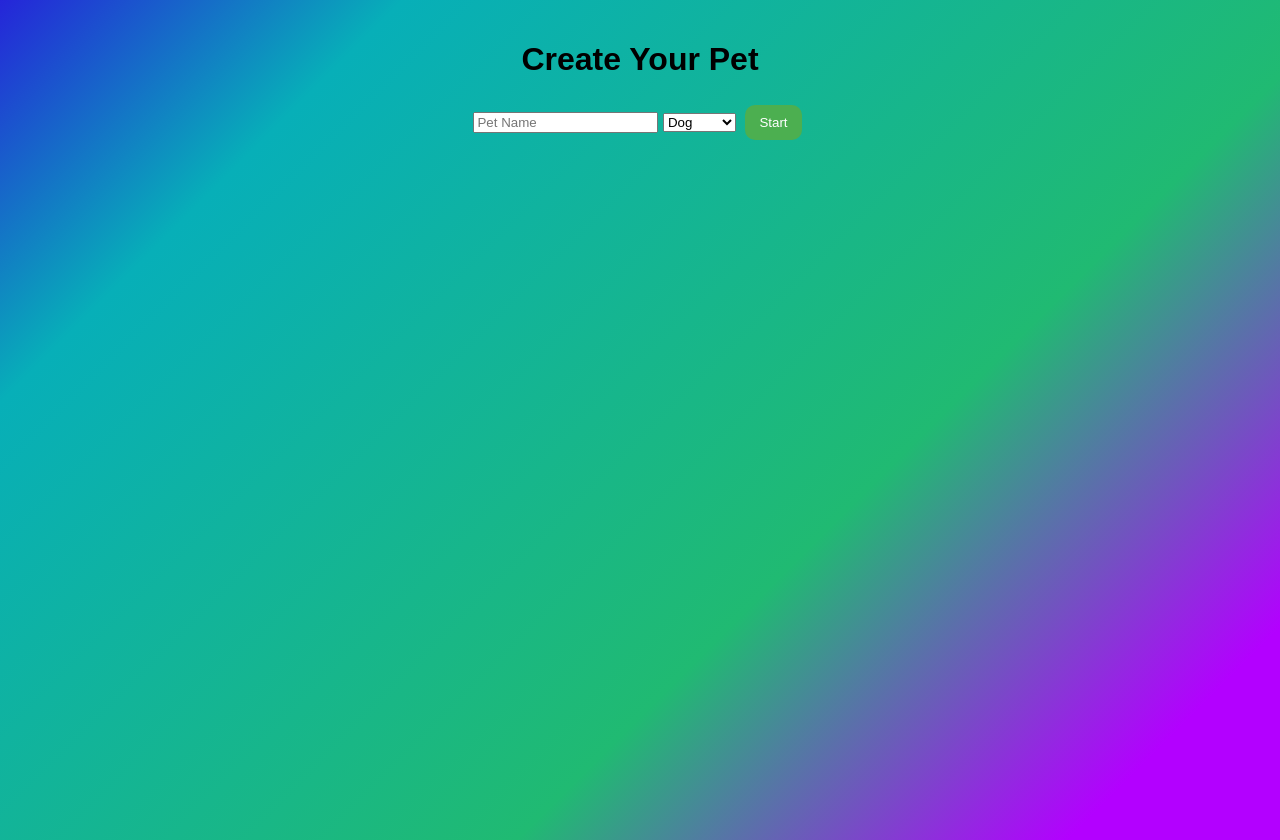
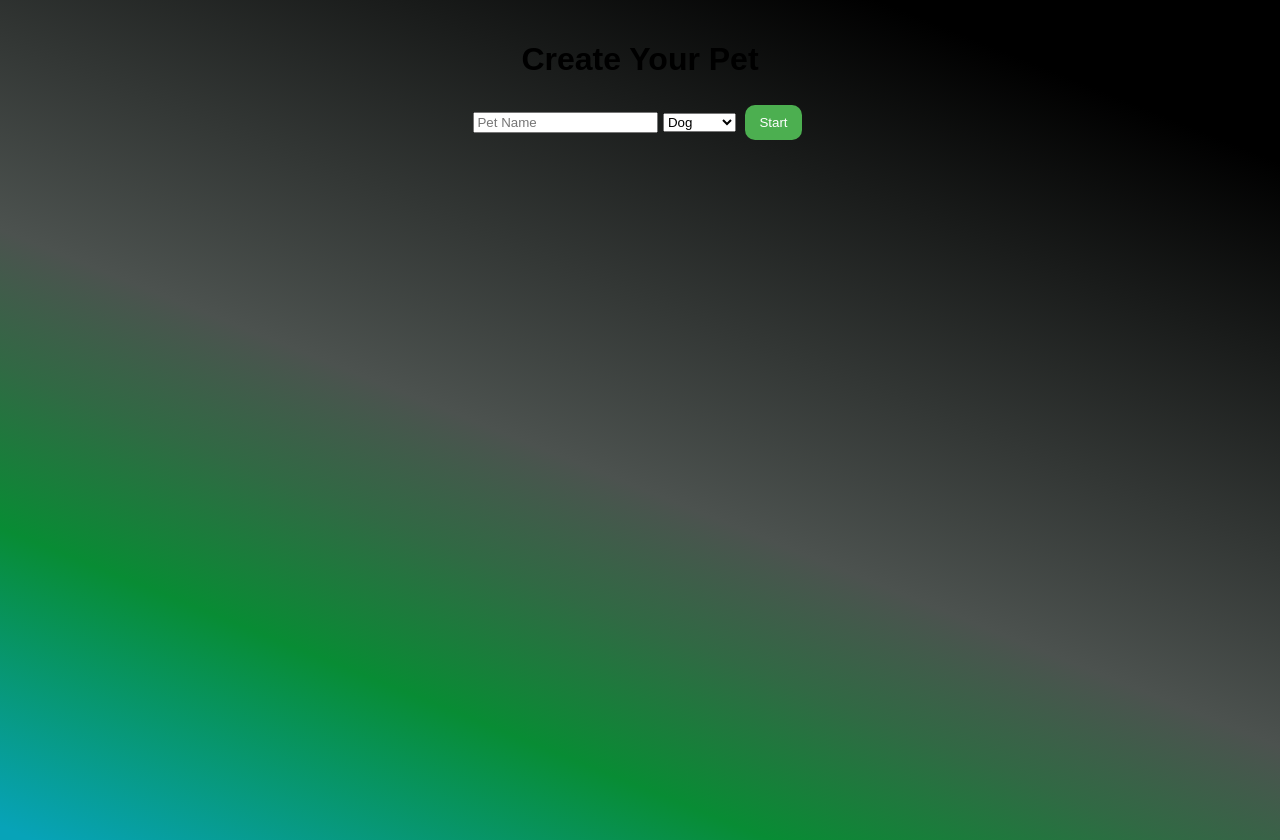
Before and after one commit to Garrett-Johnson11/PawPulse, a Flask app: page / in a window 1280 px wide. Run offline with Flask 3, Linux system fonts and the light colour scheme.

Commit message:
Update background gradient in style.css

```diff
--- a/FBLA_State_Comp/pet_app/static/css/style.css
+++ b/FBLA_State_Comp/pet_app/static/css/style.css
@@ -1,7 +1,7 @@
 body {
     margin: 0;
     font-family: Arial, sans-serif;
-    background: linear-gradient(135deg, #2525D9 0%, #07AFB8 19%, #20BA72 64%, #B300FF 90%);
+    background: linear-gradient(22deg, #07A3B8 1%, #088C34 23%, #316944 35%, #4C524F 45%, #000000 88%);
     min-height: 100vh;
     display: flex;
     flex-direction: column;
```
